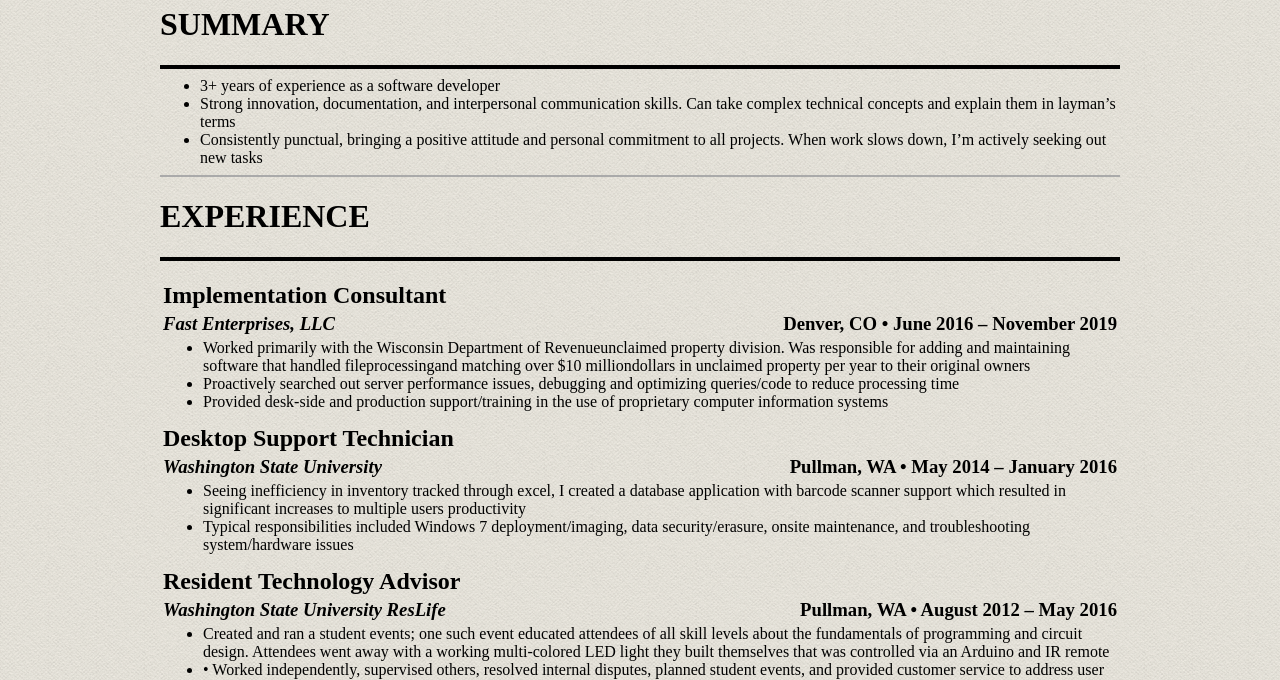
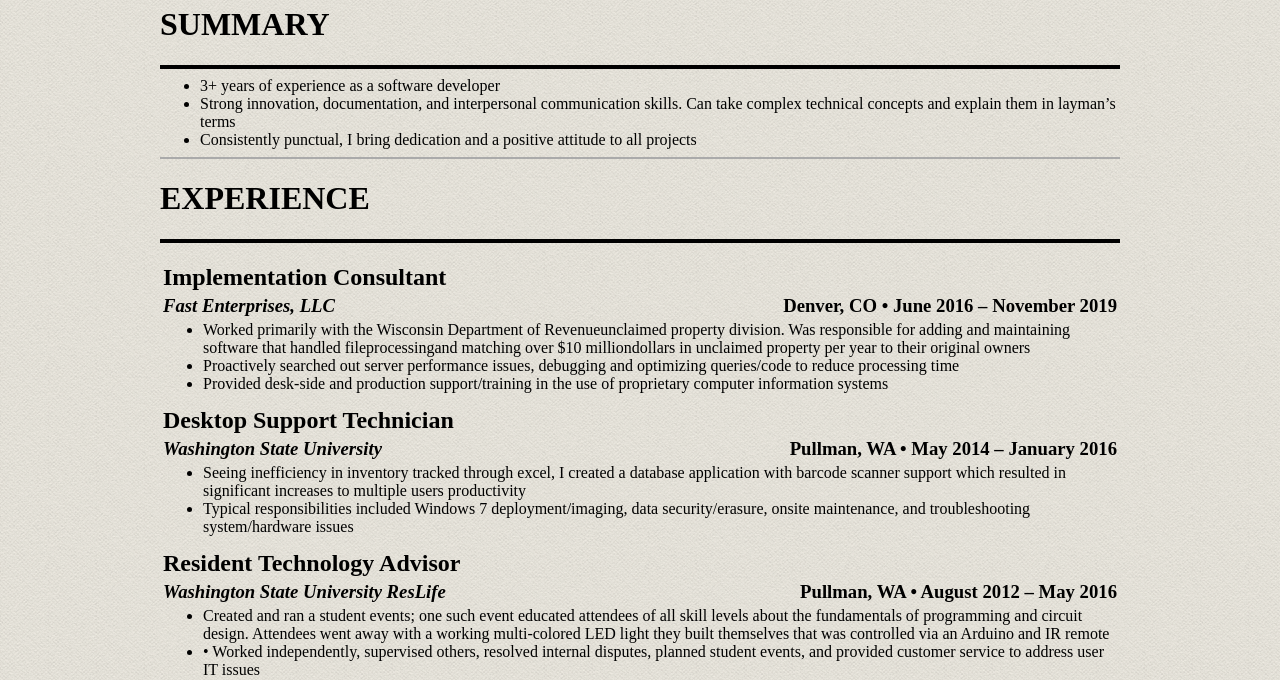
Before and after one commit to ejuel/resume, a plain HTML site: page index.html in a window 1280 px wide. Shown: the part 120-800 px from the top of the page. Drawn offline with Linux system fonts and the light colour scheme.

Commit message:
Resume changes

```diff
--- a/index.html
+++ b/index.html
@@ -43,7 +43,7 @@
           <b4>linkedin.com/in/Ezekiel-Juel</b4>
         </a>
       </td>
-      <!-- NOTE: LinkedIn guidelines require minimum bug icon height of 21. All icons have set height to 21 for consistency-->
+      <!-- NOTE: LinkedIn guidelines require minimum bug icon height of 21. All icons set height to 21 for consistency-->
     </table>
   </header>
 
@@ -53,7 +53,7 @@
     <ul>
       <li>3+ years of experience as a software developer</li>
       <li>Strong innovation, documentation, and interpersonal communication skills. Can take complex technical concepts and explain them in layman’s terms</li>
-      <li>Consistently punctual, bringing a positive attitude and personal commitment to all projects. When work slows down, I’m actively seeking out new tasks</li>
+      <li>Consistently punctual, I bring dedication and a positive attitude to all projects</li>
     </ul>
     <hr class="hrEnd" color=#AAAAAA size=2>
   </summary>
```
